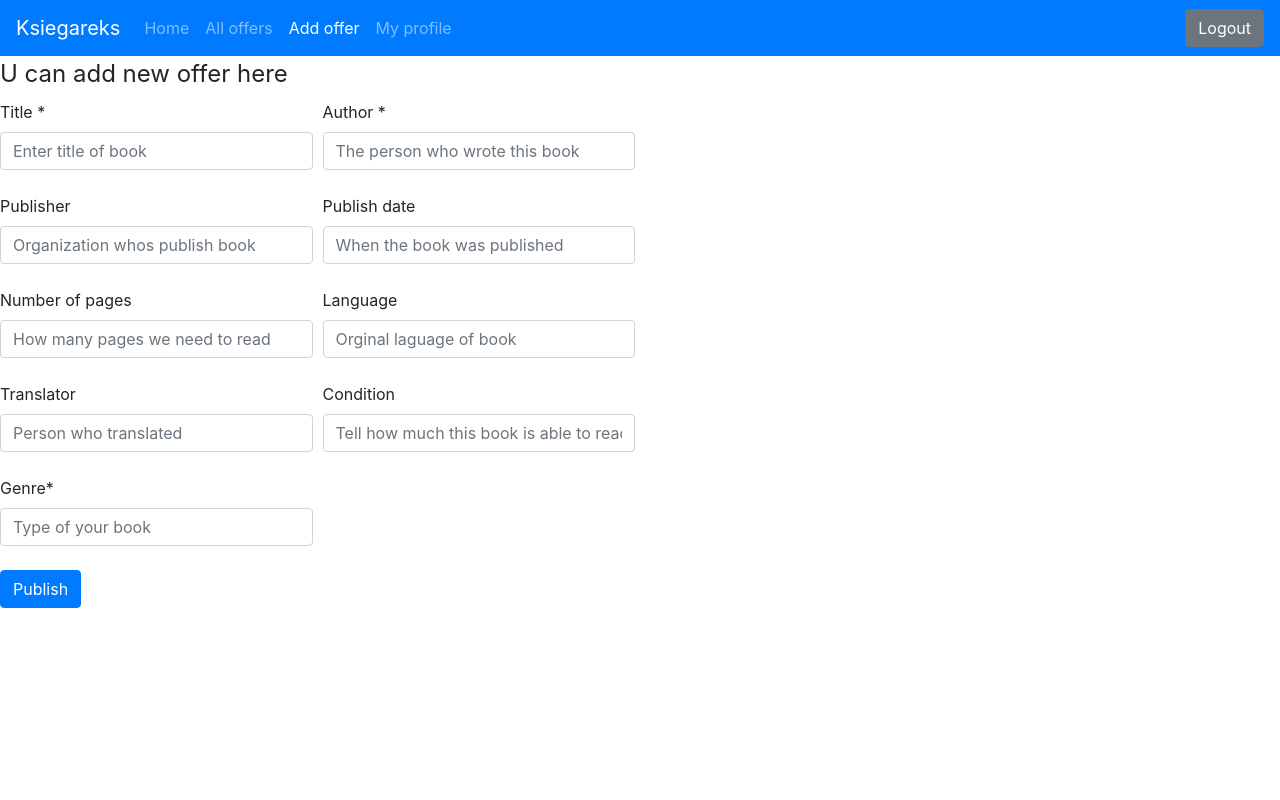
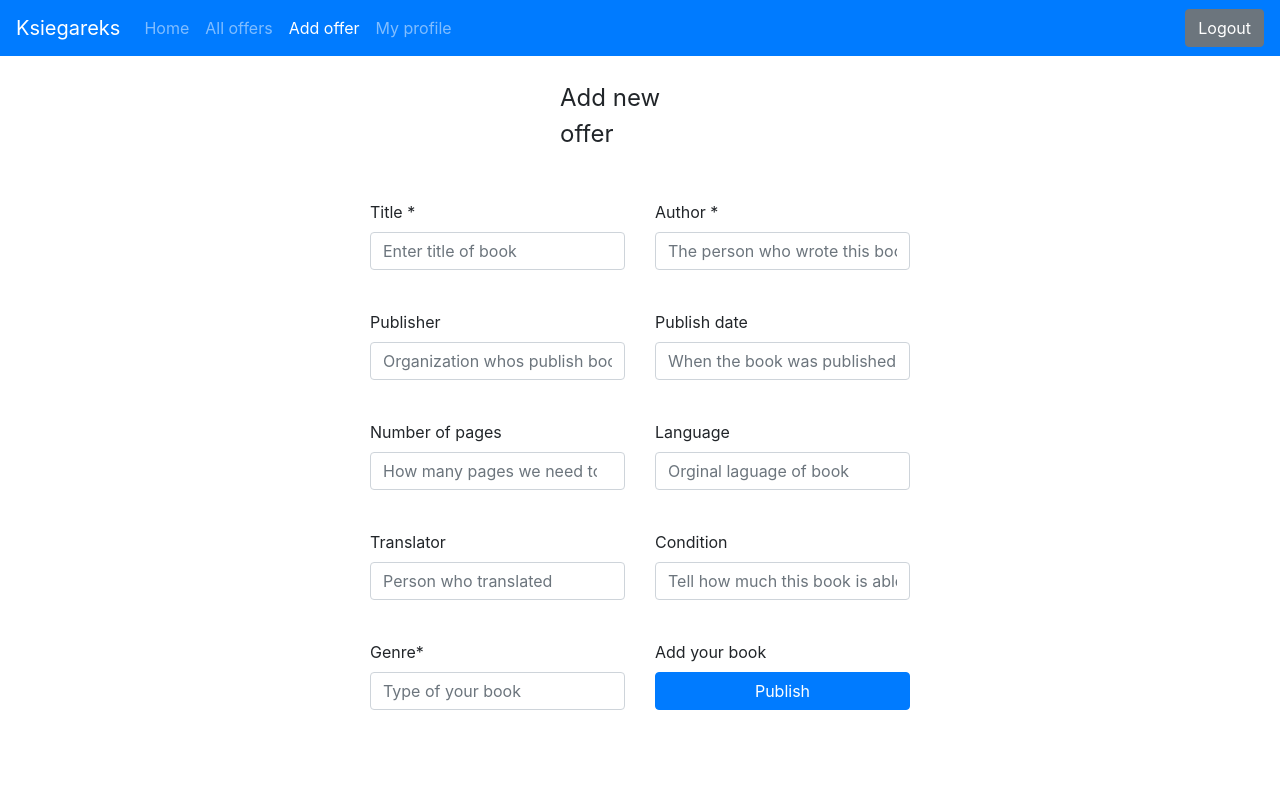
Before and after one commit to muziol/bookstore_website, a PHP site: page /addOffer.php in a window 1280 px wide. Run offline with PHP 8.4, Linux system fonts and the light colour scheme; the visitor is signed in with stand-in values (Sample User, id 1).

Commit message:
Some new features

```diff
--- a/addOffer.php
+++ b/addOffer.php
@@ -11,7 +11,7 @@ if(!isset($_COOKIE['token'])) {header('Location: log_in.php');}
 <head>
 	<meta charset="UTF-8">
     <link rel="stylesheet" href="https://maxcdn.bootstrapcdn.com/bootstrap/4.0.0/css/bootstrap.min.css" integrity="sha384-Gn5384xqQ1aoWXA+058RXPxPg6fy4IWvTNh0E263XmFcJlSAwiGgFAW/dAiS6JXm" crossorigin="anonymous">
-    <!--<link rel="stylesheet" href="css/dashboard.css">-->
+    <link rel="stylesheet" href="css/dashboard.css">
 </head>
 <body>
 <nav class="navbar navbar-expand-lg navbar-dark bg-primary">
@@ -43,10 +43,15 @@ if(!isset($_COOKIE['token'])) {header('Location: log_in.php');}
   </nav>
 
 <form action="addBook.php" method="post">
+            <div class="container">
             <fieldset>
-            <legend>U can add new offer here</legend>
+            <div class="form-group row justify-content-md-center">
+            <div class="col-md-2 mb-4 mt-4">
+            <legend>Add new offer</legend>
+            </div>
+            </div>
 
-            <div class="form-row">
+            <div class="form-group row justify-content-md-center">
             <div class="col-md-3 mb-4">
                 <label for="titleInput">Title *</label>
                 <input required="true" type="text" class="form-control" name="title" id="titleInput" placeholder="Enter title of book">
@@ -59,7 +64,7 @@ if(!isset($_COOKIE['token'])) {header('Location: log_in.php');}
             </div>
             </div>
 
-            <div class="form-row">
+            <div class="form-group row justify-content-md-center">
             <div class="col-md-3 mb-4">
                 <label for="publishInput">Publisher</label>
                 <input type="text" class="form-control" name="publisher" id="publishInput" placeholder="Organization whos publish book">
@@ -70,7 +75,7 @@ if(!isset($_COOKIE['token'])) {header('Location: log_in.php');}
                 <input type="text" class="form-control" name="publishdata" id="dataInput" placeholder="When the book was published">
             </div>
             </div>
-            <div class="form-row">
+            <div class="form-group row justify-content-md-center">
             <div class="col-md-3 mb-4">
                 <label for="numberInput">Number of pages</label>
                 <input type="number" class="form-control" name="pagenumber" id="numberInput" placeholder="How many pages we need to read">
@@ -81,7 +86,7 @@ if(!isset($_COOKIE['token'])) {header('Location: log_in.php');}
                 <input type="text" class="form-control" name="language" id="languageInput" placeholder="Orginal laguage of book">
             </div>
             </div>
-            <div class="form-row">
+            <div class="form-group row justify-content-md-center">
             <div class="col-md-3 mb-4">
                 <label for="translatorInput">Translator</label>
                 <input type="text" class="form-control" name="translator" id="translatorInput" placeholder="Person who translated">
@@ -93,20 +98,24 @@ if(!isset($_COOKIE['token'])) {header('Location: log_in.php');}
             </div>
             </div>
 
-            <div class="form-row">
+            <div class=" row justify-content-md-center">
             <div class="col-md-3 mb-4">
                 <label for="genreInput">Genre*</label>
                 <input required="true" type="text" class="form-control" name="genre" id="genreInput" placeholder="Type of your book">
+            </div>
+            <div class="col-md-3 mt-0">
+                <label for="genreInput">Add your book</label>
+                <button class="btn btn-primary col-md-12" type="submit">Publish</button>
             </div>
             </div>
 
 
 
-                <button class="btn btn-primary" type="submit">Publish</button>
 
                 <label for="errors">
                     <?php if( isset($_SESSION['error']) ){echo $_SESSION['error']; unset($_SESSION['error']);}?>
                 </label>
+            </div>
             </div>
             </fieldset>
 
--- a/allOffers.php
+++ b/allOffers.php
@@ -72,12 +72,11 @@ if(!isset($_COOKIE['token'])) {header('Location: log_in.php');}
         $response = curl_exec($curl);							  //HERE IS RESPONSE IN JSON
         $err = curl_error($curl);
         $response = json_decode($response, true);				  //DECODING JSON TO ARRAY
-
-        echo '<h2>Books</h2></br>';
         echo '<div class="container">';
+        echo '<h2 class="mt-4">Books</h2></br>';
         echo '<div class="row">';
         for($i = 0; $i < count($response);$i++){				  //title do zmiany na id jak bedzie w API
-            echo '<div class="card ml-1 mr-1 mb-3"  style="width: 10rem;" id='.$i.' onclick="goToBook(\''.$response[$i]['title'].'\')">';
+            echo '<div class="card ml-1 mr-1 mb-3 "  style="width: 10rem;" id='.$i.' onclick="goToBook(\''.$response[$i]['title'].'\')">';
             echo '<div class="ml-2 mb-2 mt-2" style="overflow: hidden; text-overflow: ellipsis; white-space: nowrap;"><b data-toggle="tooltip" data-placement="top" title="'.$response[$i]['title'].'">'.$response[$i]['title'].'</b></br>'.$response[$i]['author'].'</div>';
             echo '<img src="img/sample.png" widht="130px" height="220px">';
             echo '<p class="ml-2 mt-2">nikos@onet.pl</p>'; //Kto dodal
--- a/checkLogin.php
+++ b/checkLogin.php
@@ -38,11 +38,5 @@ if($response_code == 200){
 
 }
 
-/*
-if ($check === false) {
-	$_SESSION['auth'] = 'log_in.php';
-	header("Location: auth.php");
-
-}*/
 
 ?>
--- a/css/dashboard.css
+++ b/css/dashboard.css
@@ -1,71 +1,8 @@
-body {
-    background: #2fa8ec;
-    font-size: 20px;
-}
 
-label[for='errors'] {
-    color: red;
-}
-
-.container {
-    display: flex;
-    justify-content: center;
-}
-
-.group {
-    display: flex;
-    flex-flow: column nowrap;
-}
-
-.field {
-    display: flex;
-    flex-flow: column-reverse;
-    margin-bottom: 1em;
-}
-
-.btn {
-    width: 100%;
-    color: #2fa8ec;
-}
-
-label,
-input {
-    transition: all 0.2s;
-    touch-action: manipulation;
-}
-
-input {
-    border: 0;
-    font-size: 20px;
-    border-bottom: 1px solid transparent;
-    -webkit-appearance: none;
-    border-radius: 0;
-    padding: 0;
-    cursor: text;
-}
-
-input[type="submit"] {
-    cursor: pointer;
-}
-
-input:focus {
-    outline: 0;
-    border-bottom: 1px solid #666;
-}
-
-::-webkit-input-placeholder {
-    opacity: 0;
-    transition: inherit;
-}
-
-input:focus::-webkit-input-placeholder {
-    opacity: 1;
-}
-.cover {
-	background-color: red;
-	width: 150px;
-	height: 200px;
-	margin: auto;
-    margin-bottom: 10px;
-    border: 2px solid white;
-}
+html, .centerVertical {
+    height:100%;
+  }
+.centerVertical {
+    display:flex;
+    align-items:center;
+  }
--- a/sign_up.php
+++ b/sign_up.php
@@ -67,9 +67,5 @@ if	($check === true) {
 
 	$result = curl_exec($ch);
 }
-if ($check === false) {
-	$_SESSION['auth'] = 'sign_in.php';
-	header("Location: auth.php");
-}
 
 ?>
```
